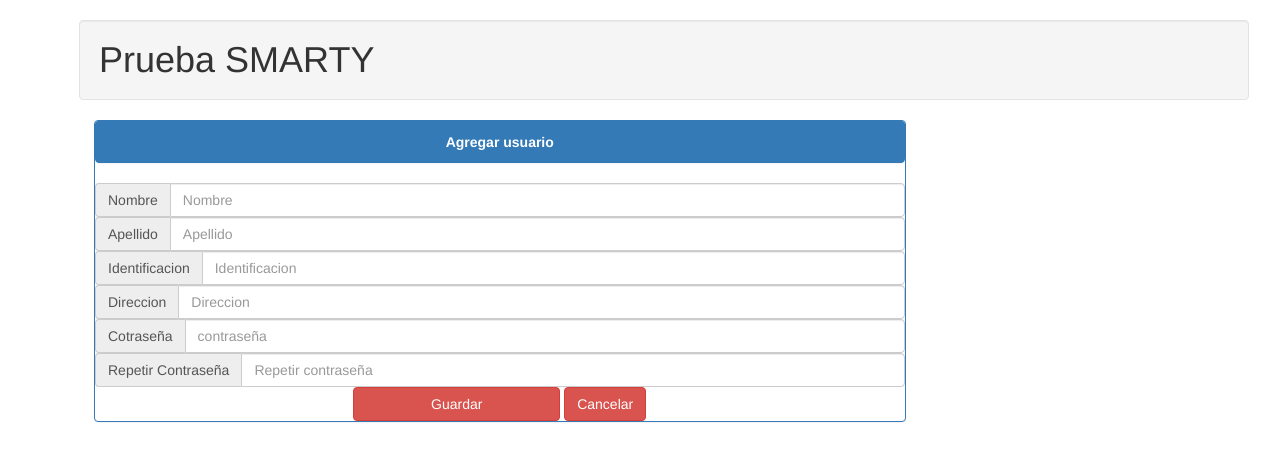
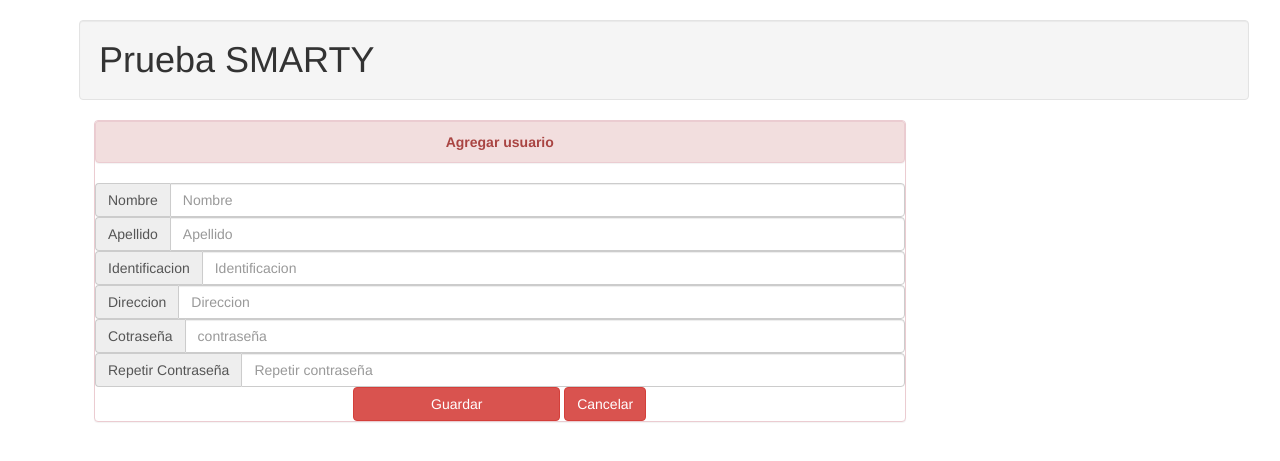
Before and after one commit to SERGIOV148/smarty-PHP, a PHP site: page /index.php in a window 1280 px wide. Shown: the top 461 px of the page. Run offline with PHP 8.4, Linux system fonts and the light colour scheme.

Commit message:
cambi de colores

```diff
--- a/templates/header.tpl
+++ b/templates/header.tpl
@@ -11,7 +11,7 @@
 <h1 class="container well">Prueba SMARTY</h1>
 
 <div class="default col-md-9">
-<div class="panel panel-primary">
+<div class="panel panel-danger">
 <div class="panel panel-heading"><center><b>Agregar usuario</b></center></div>
 <div class="panel.body" width="95%">
 	<form name="agregar_usuario" method="post">
```
